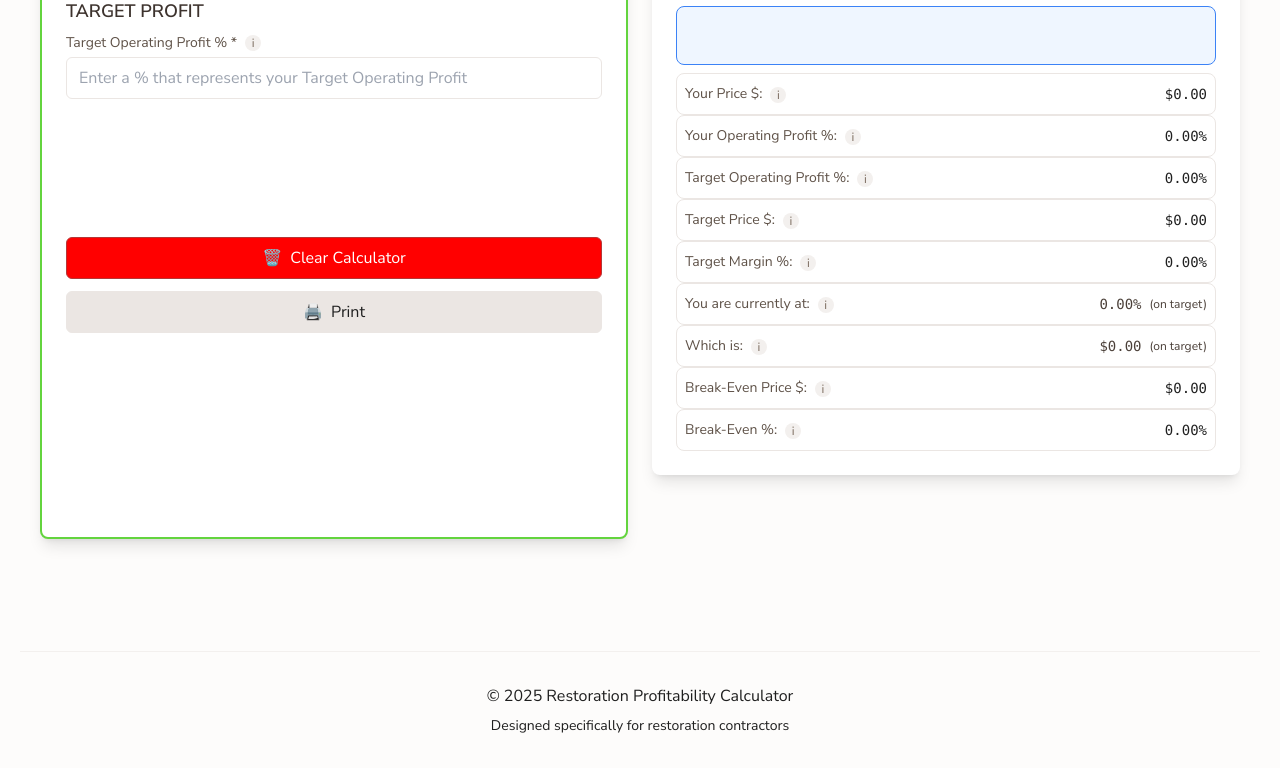
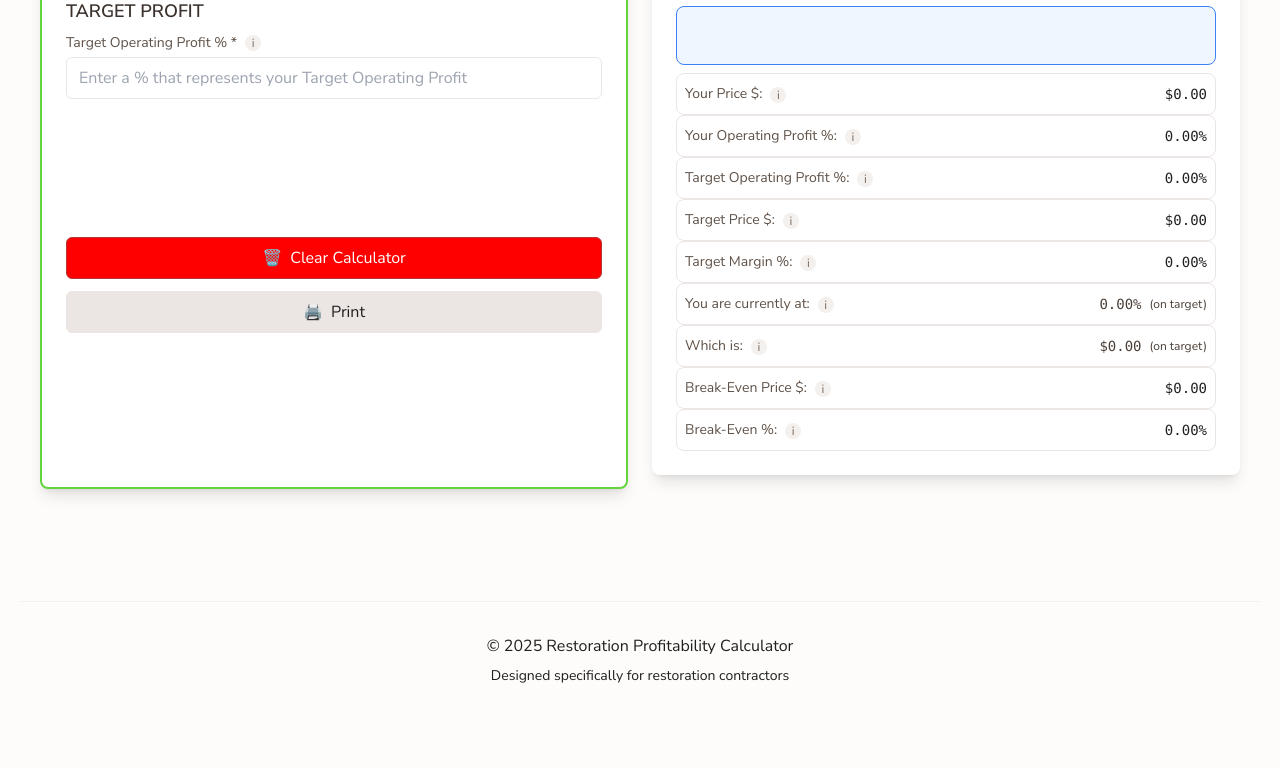
Before and after one commit to KayFernPR/Division-Calculator, a React (Vite) app: page / in a window 1280 px wide. Shown: the part 1502-2270 px from the top of the page. After the commit the page ends 2220 px from the top, so only its background shows below. Built offline with nearby package versions, Linux system fonts and the light colour scheme.

Commit message:
Reduce padding below print button from 180px to 130px (remove 50px)

```diff
--- a/src/components/Calculator.jsx
+++ b/src/components/Calculator.jsx
@@ -1060,7 +1060,7 @@ const Calculator = () => {
           </form>
 
           {/* Additional padding to match Results box height */}
-          <div className="pt-[180px]"></div>
+          <div className="pt-[130px]"></div>
             </div>
         </div>
 
```
